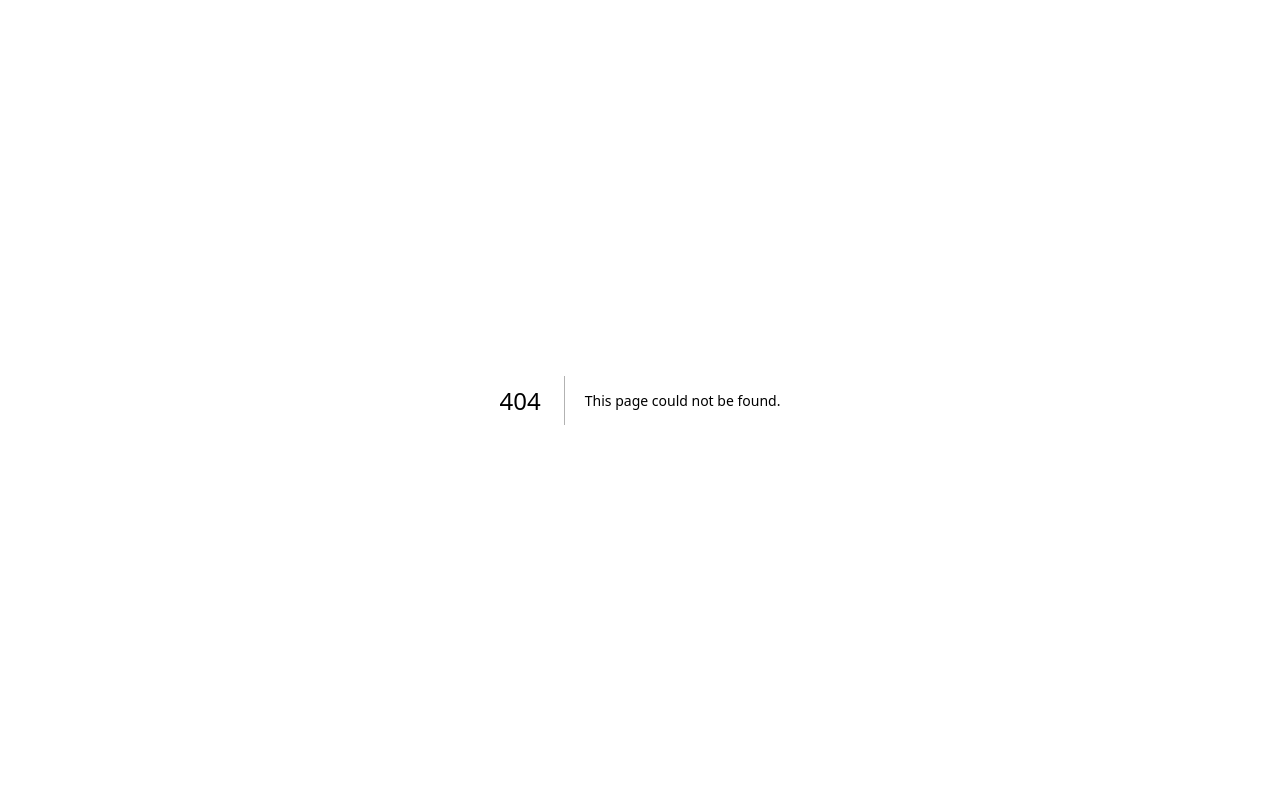
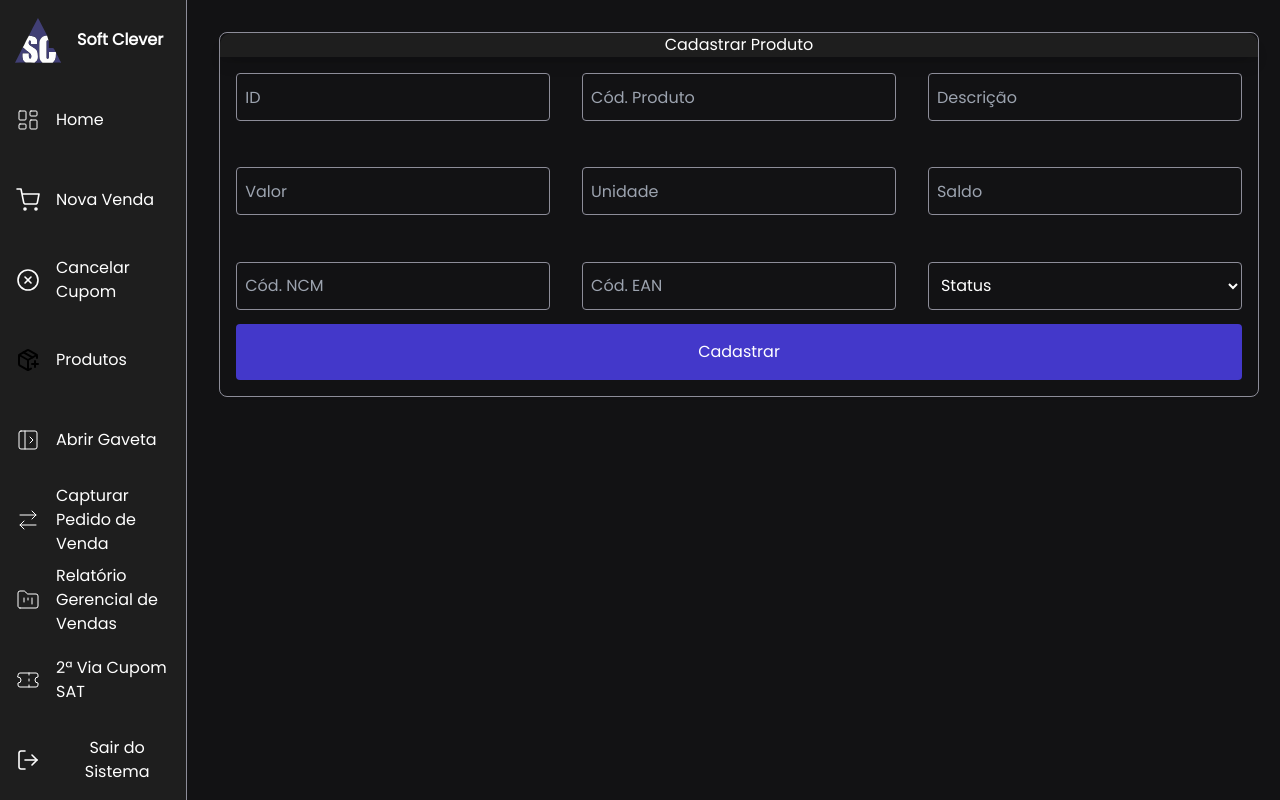
Before and after one commit to devCaioFreire/sat, a Next.js app: page /dashboard/product/register in a window 1280 px wide. Before the commit this address had no page. Built offline with nearby package versions, Linux system fonts and the light colour scheme; no server answers; sample sign-in values are in the browser's storage.

Commit message:
created screens - add product and edit product

```diff
--- /dev/null
+++ b/src/app/dashboard/product/components/inputButton.tsx
@@ -0,0 +1,18 @@
+import { ReactNode } from 'react';
+
+interface IconButtonProps {
+  onClick: () => void;
+  children: ReactNode;
+  title: string;
+}
+
+export const IconButton = ({ onClick, children, title }: IconButtonProps) => {
+  return (
+    <button
+      onClick={onClick}
+      title={title}
+      className="bg-transparent border-none px-2 hover:bg-backgroundFields hover:rounded">
+      {children}
+    </button>
+  );
+};
--- a/src/app/dashboard/registerProduct/page.tsx
+++ b/src/app/dashboard/product/edit/page.tsx
@@ -1,11 +1,11 @@
-import { Input } from "./components/inputs";
+import { Input } from "../components/inputs";
 
-export const RegisterProduct = () => {
+export const EditProduct = () => {
   return (
     <main className="flex flex-col border border-border rounded-lg h-1/2">
       <header
         className="flex items-center justify-center w-full shadow-lg rounded-t-xl bg-backgroundSecundary default:h-6 lg:h-10">
-        <h1 className="font-medium">Cadastrar Produto</h1>
+        <h1 className="font-medium">Editar Produto</h1>
       </header>
 
       <form className="flex flex-col h-full justify-between p-4">
@@ -67,11 +67,11 @@ export const RegisterProduct = () => {
         <button
           type="submit"
           className="flex p-4 rounded justify-center w-full transition-all bg-indigo-700 hover:bg-indigo-600">
-          Cadastrar
+          Salvar
         </button>
       </form>
     </main>
   )
 }
 
-export default RegisterProduct;
+export default EditProduct;
--- a/src/app/dashboard/product/page.tsx
+++ b/src/app/dashboard/product/page.tsx
@@ -3,21 +3,22 @@ import { FiEdit2 } from 'react-icons/fi';
 import { IoMdRemove } from 'react-icons/io';
 import { IoAdd } from 'react-icons/io5';
 
-import { IconButton } from './components/iconButton';
-import { ProductList } from './components/productList';
+import { useRouter } from 'next/navigation';
+import { IconButton } from './components/inputButton';
+import { ProductList } from './components/productsList';
 
 export const Product = () => {
+  const router = useRouter();
 
   const handleAdd = () => {
-    console.log('ADD')
+    router.push('/dashboard/product/register');
   }
 
   const handleEdit = () => {
-    console.log('ADD')
+    router.push('/dashboard/product/edit');
   }
 
   const handleRemove = () => {
-    console.log('ADD')
   }
   return (
     <main className="flex flex-col border border-border rounded-lg h-full">
--- /dev/null
+++ b/src/app/dashboard/product/register/page.tsx
@@ -0,0 +1,77 @@
+import { Input } from "../components/inputs";
+
+export const RegisterProduct = () => {
+  return (
+    <main className="flex flex-col border border-border rounded-lg h-1/2">
+      <header
+        className="flex items-center justify-center w-full shadow-lg rounded-t-xl bg-backgroundSecundary default:h-6 lg:h-10">
+        <h1 className="font-medium">Cadastrar Produto</h1>
+      </header>
+
+      <form className="flex flex-col h-full justify-between p-4">
+        <div className="grid grid-cols-3 gap-8 h-full w-full">
+          <Input
+            className="px-2 w-full h-12 rounded bg-transparent border border-border outline-none"
+            isAllowed={false}
+            placeholder="ID"
+          />
+
+          <Input
+            className="px-2 w-full h-12 rounded bg-transparent border border-border outline-none"
+            isAllowed={false}
+            placeholder="Cód. Produto"
+          />
+
+          <Input
+            className="px-2 w-full h-12 rounded bg-transparent border border-border outline-none"
+            isAllowed={false}
+            placeholder="Descrição"
+          />
+
+          <Input
+            className="px-2 w-full h-12 rounded bg-transparent border border-border outline-none"
+            isAllowed={false}
+            placeholder="Valor"
+          />
+
+          <Input
+            className="px-2 w-full h-12 rounded bg-transparent border border-border outline-none"
+            isAllowed={false}
+            placeholder="Unidade"
+          />
+
+          <Input
+            className="px-2 w-full h-12 rounded bg-transparent border border-border outline-none"
+            isAllowed={false}
+            placeholder="Saldo"
+          />
+
+          <Input
+            className="px-2 w-full h-12 rounded bg-transparent border border-border outline-none"
+            isAllowed={false}
+            placeholder="Cód. NCM"
+          />
+
+          <Input
+            className="px-2 w-full h-12 rounded bg-transparent border border-border outline-none"
+            isAllowed={false}
+            placeholder="Cód. EAN"
+          />
+
+          <select id="status" className="h-12 px-2 bg-transparent outline-none rounded border border-border">
+            <option value="status" className="bg-background">Status</option>
+            <option value="ativo" className="bg-background">Ativo</option>
+            <option value="inativo" className="bg-background">Inativo</option>
+          </select>
+        </div>
+        <button
+          type="submit"
+          className="flex p-4 rounded justify-center w-full transition-all bg-indigo-700 hover:bg-indigo-600">
+          Cadastrar
+        </button>
+      </form>
+    </main>
+  )
+}
+
+export default RegisterProduct;
```
Also changed, not shown: src/app/dashboard/product/components/inputs.tsx (renamed from src/app/dashboard/registerProduct/components/inputs.tsx), src/app/dashboard/product/components/productsList.tsx (renamed from src/app/dashboard/product/components/productList.tsx).
